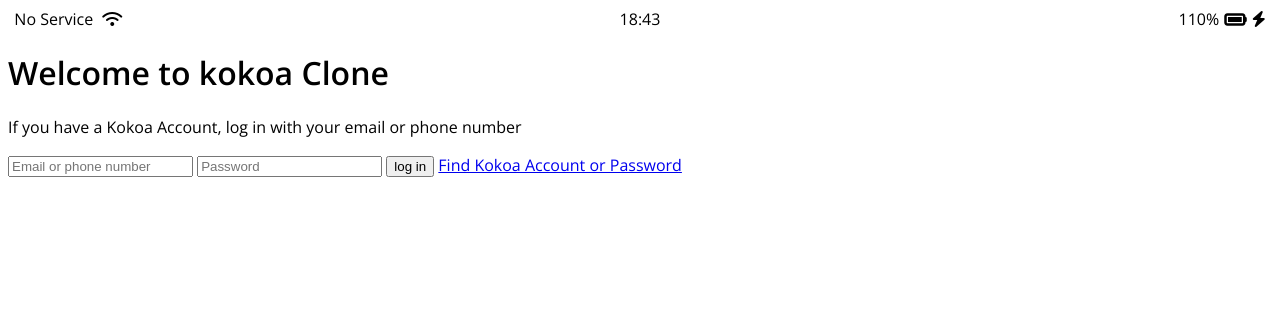
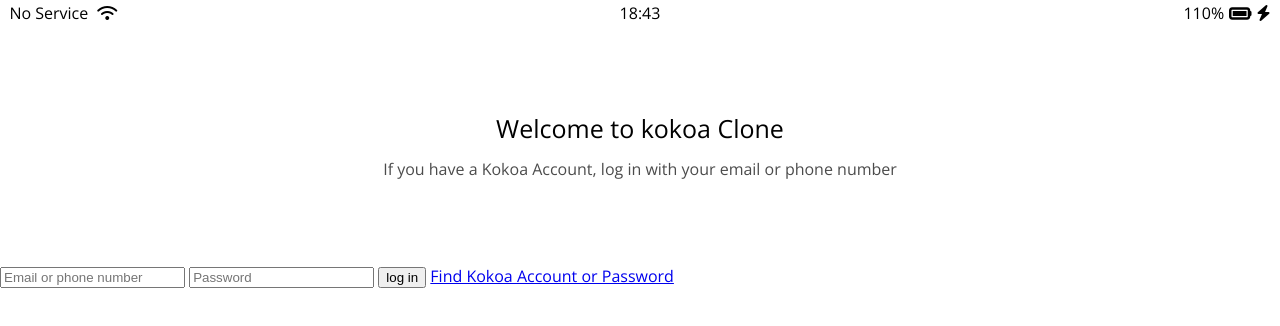
Before and after one commit to dkssud-hi/cocoa-clone-2021, a plain HTML site: page index.html in a window 1280 px wide. Drawn offline with nearby package versions, Linux system fonts and the light colour scheme.

Commit message:
course4
add reset.css, edit header

```diff
--- /dev/null
+++ b/css/reset.css
@@ -0,0 +1,124 @@
+html,
+body,
+div,
+span,
+applet,
+object,
+iframe,
+h1,
+h2,
+h3,
+h4,
+h5,
+h6,
+p,
+blockquote,
+pre,
+a,
+abbr,
+acronym,
+address,
+big,
+cite,
+code,
+del,
+dfn,
+em,
+img,
+ins,
+kbd,
+q,
+s,
+samp,
+small,
+strike,
+strong,
+sub,
+sup,
+tt,
+var,
+b,
+u,
+i,
+center,
+dl,
+dt,
+dd,
+ol,
+ul,
+li,
+fieldset,
+form,
+label,
+legend,
+table,
+caption,
+tbody,
+tfoot,
+thead,
+tr,
+th,
+td,
+article,
+aside,
+canvas,
+details,
+embed,
+figure,
+figcaption,
+footer,
+header,
+hgroup,
+menu,
+nav,
+output,
+ruby,
+section,
+summary,
+time,
+mark,
+audio,
+video {
+  margin: 0;
+  padding: 0;
+  border: 0;
+  font-size: 100%;
+  font: inherit;
+  vertical-align: baseline;
+}
+/* HTML5 display-role reset for older browsers */
+article,
+aside,
+details,
+figcaption,
+figure,
+footer,
+header,
+hgroup,
+menu,
+nav,
+section {
+  display: block;
+}
+body {
+  line-height: 1;
+}
+ol,
+ul {
+  list-style: none;
+}
+blockquote,
+q {
+  quotes: none;
+}
+blockquote:before,
+blockquote:after,
+q:before,
+q:after {
+  content: "";
+  content: none;
+}
+table {
+  border-collapse: collapse;
+  border-spacing: 0;
+}
--- /dev/null
+++ b/css/status-bar.css
@@ -0,0 +1,24 @@
+.status-bar {
+  display: flex;
+  justify-content: center;
+  padding: 5px 3px;
+}
+.status-bar__column {
+  width: 33%;
+}
+.status-bar__column:first-child span {
+  margin-right: 5px;
+}
+.status-bar__column:nth-child(2) {
+  display: flex;
+  justify-content: center;
+}
+.status-bar__column:last-child {
+  display: flex;
+  justify-content: flex-end;
+  align-items: center;
+}
+
+.status-bar__column .fa-battery-full {
+  margin: 0px 5px;
+}
--- a/css/style.css
+++ b/css/style.css
@@ -1,27 +1,24 @@
 @import url("https://fonts.googleapis.com/css2?family=Open+Sans:wght@400;600&display=swap");
+@import "reset.css";
+@import "status-bar.css";
+
 body {
   font-family: "Open Sans", sans-serif;
 }
-.status-bar {
+.welcome-header {
+  margin: 90px 0px;
+  text-align: center;
   display: flex;
-  justify-content: center;
-}
-.status-bar__column {
-  width: 33%;
-}
-.status-bar__column:first-child span {
-  margin-right: 5px;
-}
-.status-bar__column:nth-child(2) {
-  display: flex;
-  justify-content: center;
-}
-.status-bar__column:last-child {
-  display: flex;
-  justify-content: flex-end;
+  flex-direction: column;
   align-items: center;
 }
 
-.status-bar__column .fa-battery-full {
-  margin: 0px 5px;
+.welcom-header__title {
+  margin-bottom: 20px;
+  font-size: 25px;
 }
+
+.welcom-header__text {
+  width: 60%;
+  opacity: 0.7;
+}
```
